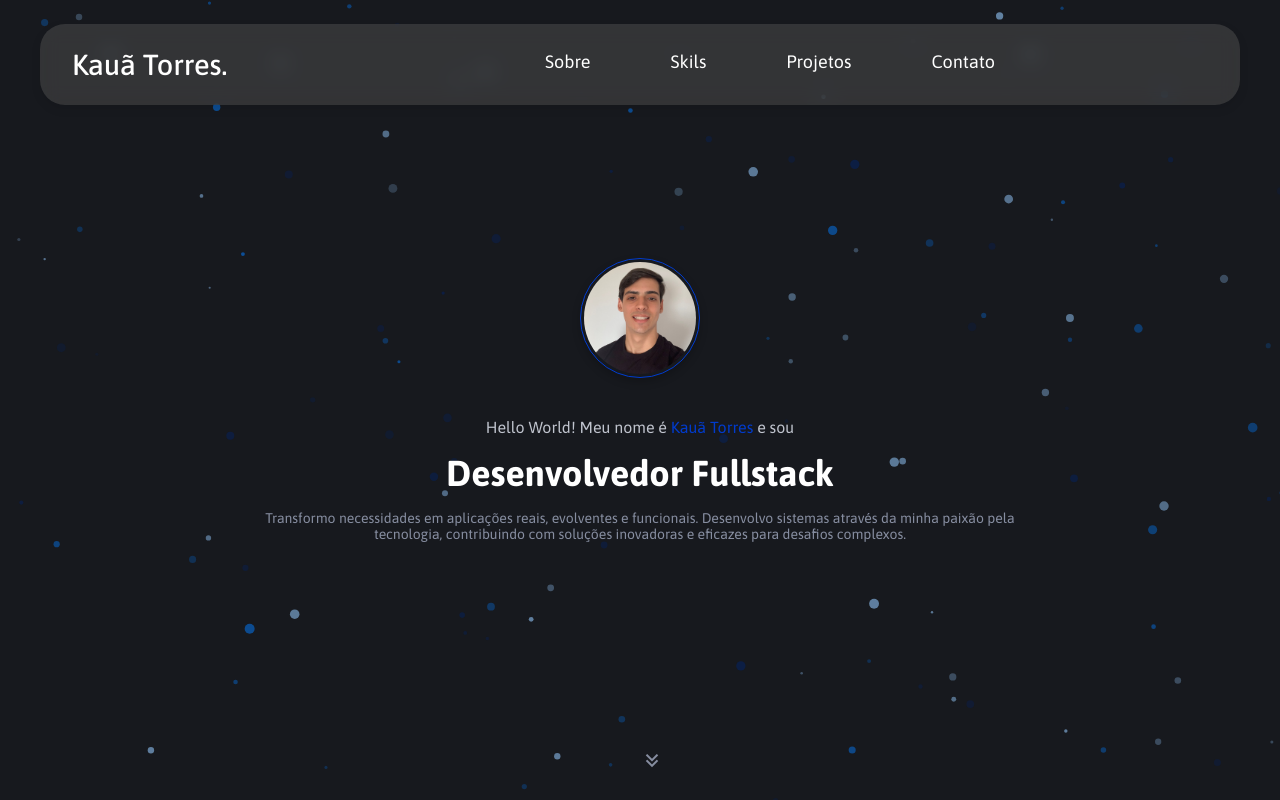
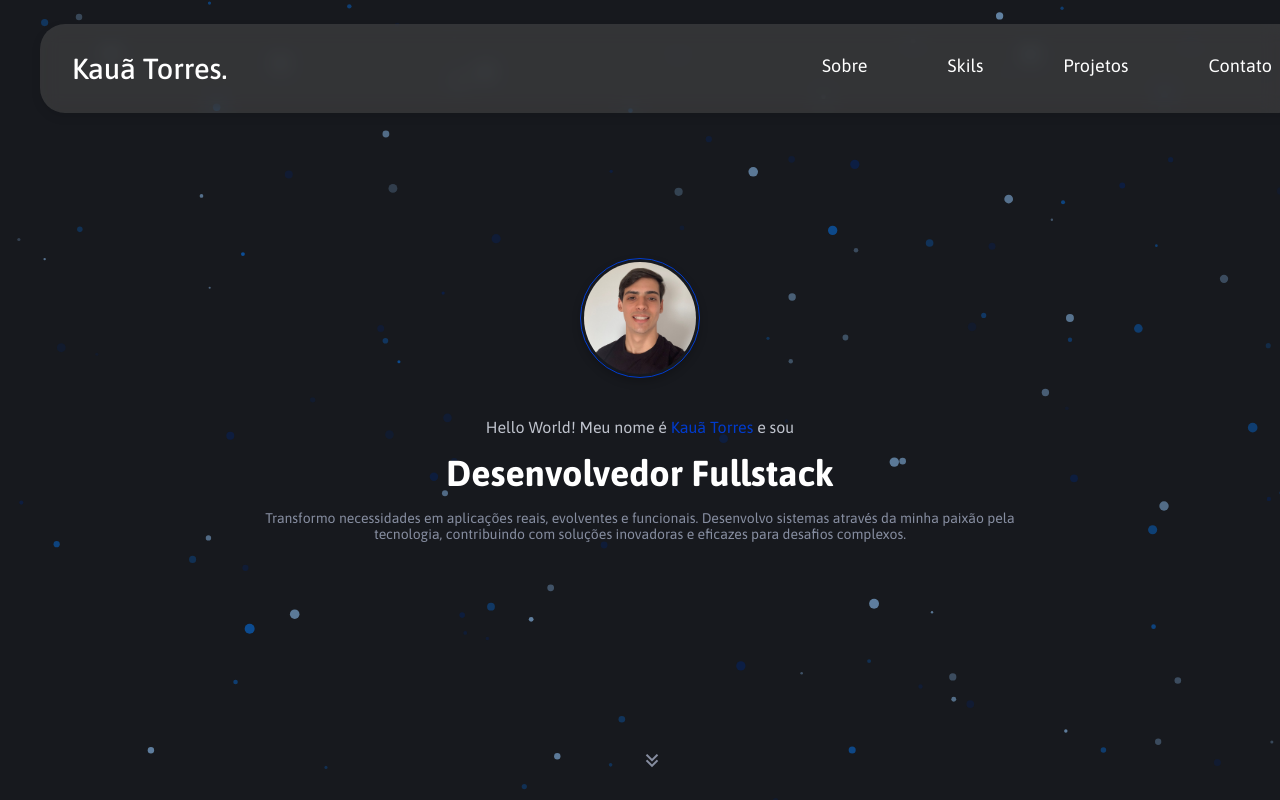
Before and after one commit to kauatorresfranca/portfolio, a React (Vite) app: page / in a window 1280 px wide. Shown: the top 800 px of the page. Built offline with nearby package versions, Linux system fonts and the light colour scheme.

Commit message:
fix: update header padding and alignment, and clean up particles background component

```diff
--- a/src/components/header/styles.ts
+++ b/src/components/header/styles.ts
@@ -6,7 +6,7 @@ export const Header = styled.header`
   justify-content: space-evenly;
   align-items: center;
   position: fixed;
-  padding: 12px 0;
+  padding: 16px 32px;
   margin: 24px auto 0 auto;
   z-index: 2;
   background-color: ${colors.headerBackground};
@@ -16,7 +16,7 @@ export const Header = styled.header`
 
   .container {
     display: flex;
-    justify-content: space-evenly;
+    justify-content: space-between;
     align-items: center;
     width: 100%;
     position: relative;
@@ -44,7 +44,6 @@ export const Header = styled.header`
     color: ${colors.title};
     font-size: 29px;
     font-weight: 500;
-    margin-left: 32px;
 
     @media (max-width: ${breakpoints.desktop}) {
       text-align: center;
@@ -61,7 +60,6 @@ export const Header = styled.header`
 export const Links = styled.ul`
   display: flex;
   gap: 80px;
-  margin-right: 245px;
   border: none;
 
   @media (max-width: ${breakpoints.desktop}) {
@@ -80,7 +78,7 @@ export const Links = styled.ul`
     background-color: ${colors.secondaryBackground};
     overflow: hidden; /* Impede que o conteúdo vaze */
     transition: height 0.5s ease-in-out, opacity 0.5s ease-in-out,
-      padding 1s ease;
+    padding 1s ease;
 
     &.active {
       height: 100%;
@@ -104,10 +102,6 @@ export const Links = styled.ul`
     color: ${colors.white};
     font-size: 18px;
     transition: all 0.4s ease-in-out;
-
-    &:hover {
-      transform: scale(1.1);
-    }
 
     @media (max-width: ${breakpoints.desktop}) {
       padding-bottom: 16px;
--- a/src/components/hero/particlesBackground.tsx
+++ b/src/components/hero/particlesBackground.tsx
@@ -3,7 +3,7 @@ import Particles, {
   initParticlesEngine,
 } from "@tsparticles/react"
 import { loadSlim } from "@tsparticles/slim"
-import type { Container, ISourceOptions } from "@tsparticles/engine"
+import type { ISourceOptions } from "@tsparticles/engine"
 
 const ParticlesBackground = () => {
   const [init, setInit] = useState(false)
@@ -14,7 +14,7 @@ const ParticlesBackground = () => {
     }).then(() => setInit(true))
   }, [])
 
-  const particlesLoaded = useCallback(async (container?: Container) => {
+  const particlesLoaded = useCallback(async () => {
     // função obrigatória mas não usada — mantemos tipagem correta
   }, [])
 
```
